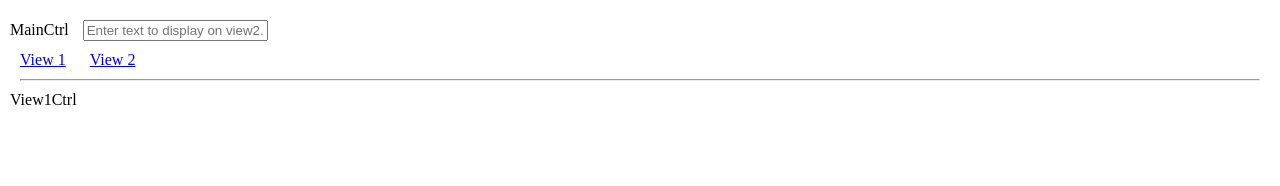
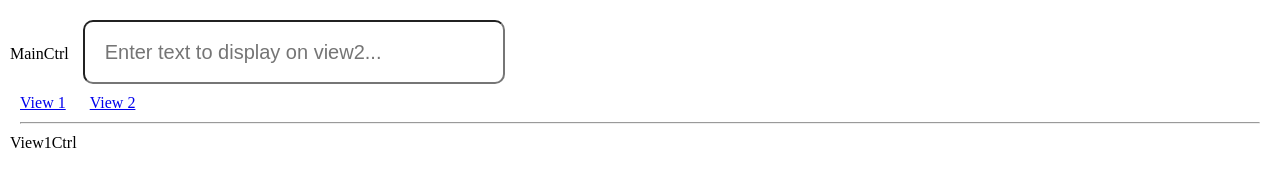
Before and after one commit to jasondawson/angularRouteChangeListener, a plain HTML site: page index.html in a window 1280 px wide. Drawn offline with nearby package versions, Linux system fonts and the light colour scheme; some packages are replaced by stand-ins of ours.

Commit message:
updated input box style

```diff
--- a/styles.css
+++ b/styles.css
@@ -9,3 +9,15 @@ html, body {
 * {
   margin: 10px;
 }
+
+input {
+  height: 20px;
+  width: 30%;
+  padding: 20px;
+  font-size: 20px;
+  border-radius: 10px;
+}
+
+input:focus {
+  outline: 0;
+}
```
